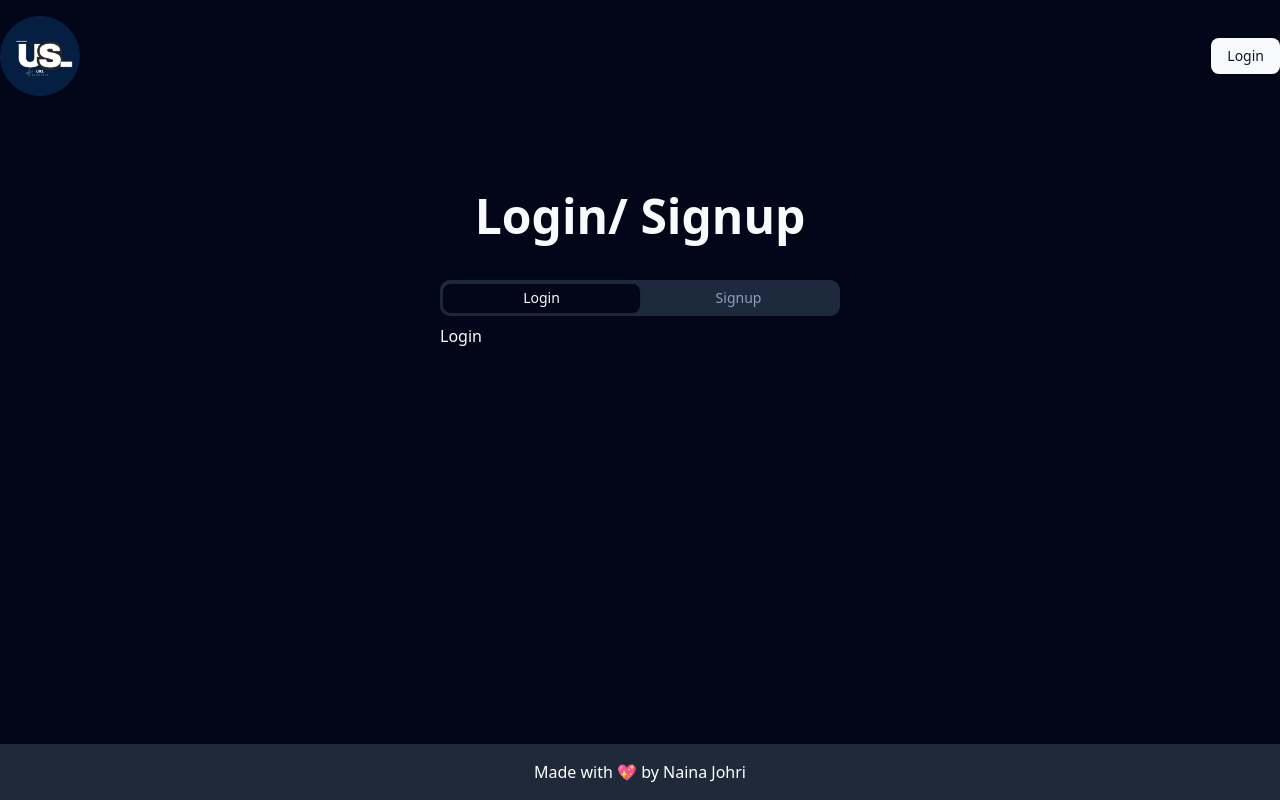
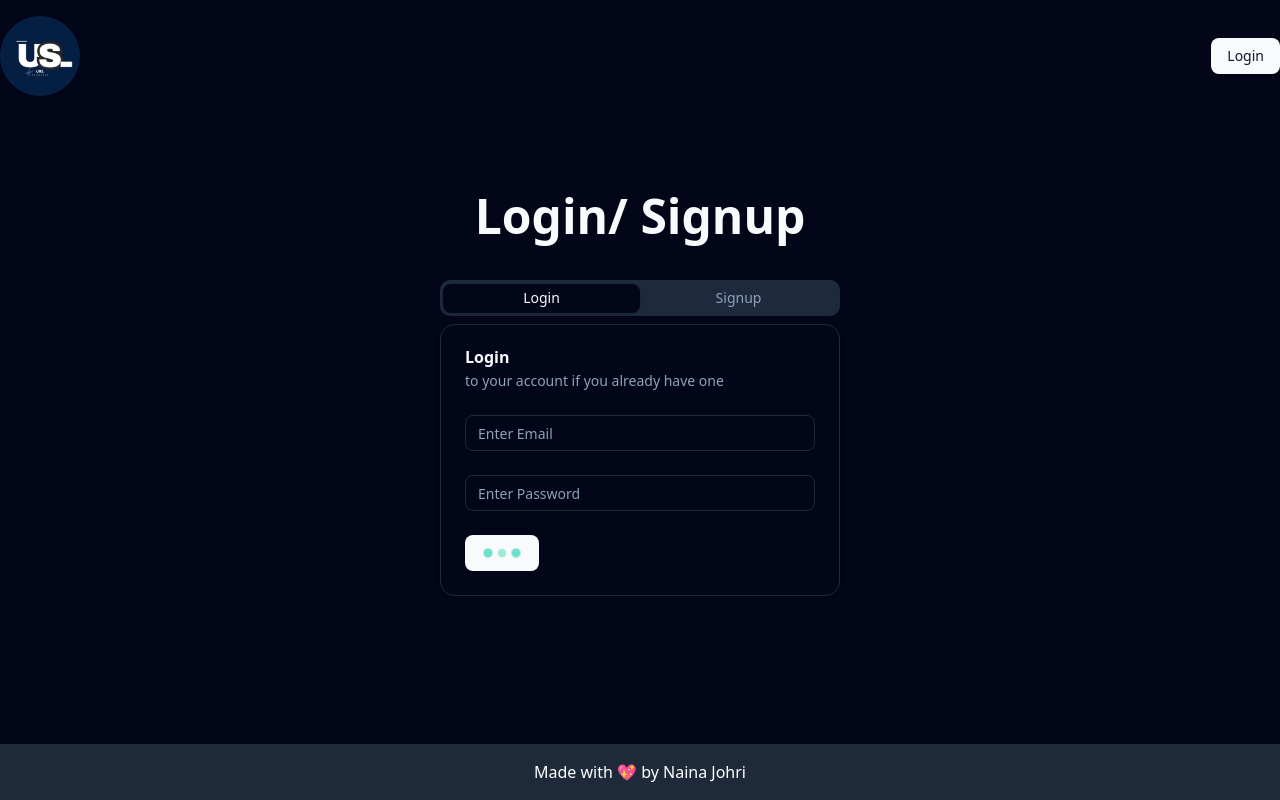
Before and after one commit to nainajohri95/urlshortener, a React (Vite) app: page /auth in a window 1280 px wide. Built offline with nearby package versions, Linux system fonts and the light colour scheme.

Commit message:
Login and Signup component created

```diff
--- a/package.json
+++ b/package.json
@@ -23,8 +23,10 @@
     "react": "^18.3.1",
     "react-dom": "^18.3.1",
     "react-router-dom": "^7.3.0",
+    "react-spinners": "^0.15.0",
     "tailwind-merge": "^3.0.2",
-    "tailwindcss-animate": "^1.0.7"
+    "tailwindcss-animate": "^1.0.7",
+    "yup": "^1.6.1"
   },
   "devDependencies": {
     "@eslint/js": "^9.21.0",
--- a/src/components/ui/button.tsx
+++ b/src/components/ui/button.tsx
@@ -5,7 +5,7 @@ import { cva, type VariantProps } from "class-variance-authority"
 import { cn } from "@/lib/utils"
 
 const buttonVariants = cva(
-  "inline-flex items-center justify-center gap-2 whitespace-nowrap rounded-md text-sm font-medium transition-[color,box-shadow] disabled:pointer-events-none disabled:opacity-50 [&_svg]:pointer-events-none [&_svg:not([class*='size-'])]:size-4 shrink-0 [&_svg]:shrink-0 outline-none focus-visible:border-ring focus-visible:ring-ring/50 focus-visible:ring-[3px] aria-invalid:ring-destructive/20 dark:aria-invalid:ring-destructive/40 aria-invalid:border-destructive",
+  "cursor-pointer inline-flex items-center justify-center gap-2 whitespace-nowrap rounded-md text-sm font-medium transition-[color,box-shadow] disabled:pointer-events-none disabled:opacity-50 [&_svg]:pointer-events-none [&_svg:not([class*='size-'])]:size-4 shrink-0 [&_svg]:shrink-0 outline-none focus-visible:border-ring focus-visible:ring-ring/50 focus-visible:ring-[3px] aria-invalid:ring-destructive/20 dark:aria-invalid:ring-destructive/40 aria-invalid:border-destructive",
   {
     variants: {
       variant: {
--- /dev/null
+++ b/src/components/ui/card.tsx
@@ -0,0 +1,92 @@
+import * as React from "react"
+
+import { cn } from "@/lib/utils"
+
+function Card({ className, ...props }: React.ComponentProps<"div">) {
+  return (
+    <div
+      data-slot="card"
+      className={cn(
+        "bg-card text-card-foreground flex flex-col gap-6 rounded-xl border py-6 shadow-sm",
+        className
+      )}
+      {...props}
+    />
+  )
+}
+
+function CardHeader({ className, ...props }: React.ComponentProps<"div">) {
+  return (
+    <div
+      data-slot="card-header"
+      className={cn(
+        "@container/card-header grid auto-rows-min grid-rows-[auto_auto] items-start gap-1.5 px-6 has-[data-slot=card-action]:grid-cols-[1fr_auto] [.border-b]:pb-6",
+        className
+      )}
+      {...props}
+    />
+  )
+}
+
+function CardTitle({ className, ...props }: React.ComponentProps<"div">) {
+  return (
+    <div
+      data-slot="card-title"
+      className={cn("leading-none font-semibold", className)}
+      {...props}
+    />
+  )
+}
+
+function CardDescription({ className, ...props }: React.ComponentProps<"div">) {
+  return (
+    <div
+      data-slot="card-description"
+      className={cn("text-muted-foreground text-sm", className)}
+      {...props}
+    />
+  )
+}
+
+function CardAction({ className, ...props }: React.ComponentProps<"div">) {
+  return (
+    <div
+      data-slot="card-action"
+      className={cn(
+        "col-start-2 row-span-2 row-start-1 self-start justify-self-end",
+        className
+      )}
+      {...props}
+    />
+  )
+}
+
+function CardContent({ className, ...props }: React.ComponentProps<"div">) {
+  return (
+    <div
+      data-slot="card-content"
+      className={cn("px-6", className)}
+      {...props}
+    />
+  )
+}
+
+function CardFooter({ className, ...props }: React.ComponentProps<"div">) {
+  return (
+    <div
+      data-slot="card-footer"
+      className={cn("flex items-center px-6 [.border-t]:pt-6", className)}
+      {...props}
+    />
+  )
+}
+
+export {
+  Card,
+  CardHeader,
+  CardFooter,
+  CardTitle,
+  CardAction,
+  CardDescription,
+  CardContent,
+}
--- a/src/components/ui/login.tsx
+++ b/src/components/ui/login.tsx
@@ -1,8 +1,39 @@
 import React from 'react'
+import {
+  Card,
+  CardContent,
+  CardDescription,
+  CardFooter,
+  CardHeader,
+  CardTitle,
+} from "@/components/ui/card"
+import { Input } from './input'
+import { Button } from './button'
+import BeatLoader from "react-spinners/BeatLoader";
+
 
 const Login = () => {
   return (
-    <div>Login</div>
+    <Card>
+  <CardHeader>
+    <CardTitle>Login</CardTitle>
+    <CardDescription>to your account if you already have one</CardDescription>
+  </CardHeader>
+  <CardContent className='space-y-2'>
+    <div className='space-y-1'>
+      <Input name='email' type='email' placeholder='Enter Email'></Input>
+    </div>
+  </CardContent>
+  <CardContent className='space-y-2'>
+    <div className='space-y-1'>
+      <Input name='password' type='password' placeholder='Enter Password'></Input>
+    </div>
+  </CardContent>
+  <CardFooter>
+    <Button>{true? <BeatLoader size={10} color='#36d7b7'/>: "Login"}</Button>
+  </CardFooter>
+</Card>
+
   )
 }
 
--- a/src/db/apiAuth.tsx
+++ b/src/db/apiAuth.tsx
@@ -0,0 +1,7 @@
+import supabase from "./suprebase";
+ export  async function login({email,password}) {
+   const{data, error} =  await supabase.auth.signInWithPassword({email,password});
+
+   if(error) throw new Error(error.message);
+   return data;
+ }
```
Also changed, not shown: 1 other file (tests, documents, lock files or other folders).
